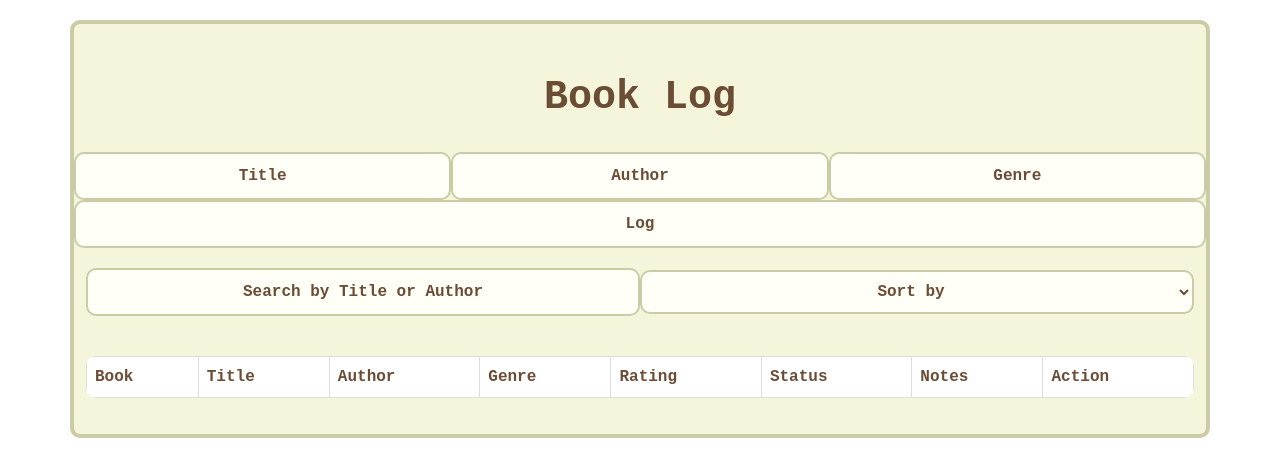
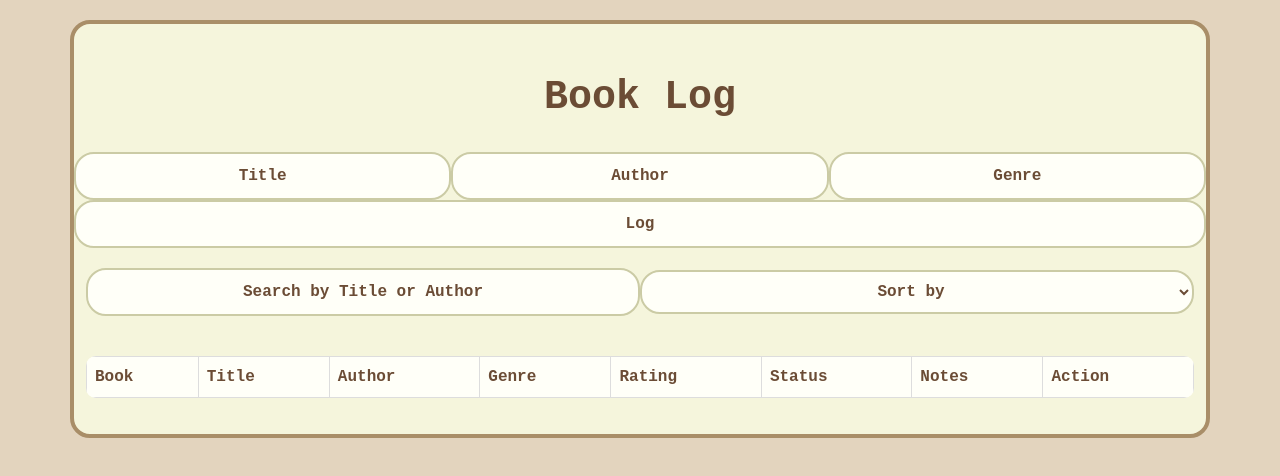
Before and after one commit to sanipervez/BookLog, a React (Vite) app in the folder Book-Movie-Log/: page / in a window 1280 px wide. Shown: the top 476 px of the page. Built offline with nearby package versions, Linux system fonts and the light colour scheme.

Commit message:
Added styling.

```diff
--- a/Book-Movie-Log/src/App.css
+++ b/Book-Movie-Log/src/App.css
@@ -1,12 +1,3 @@
-.container {
-  background-color: beige;
-  padding: 20px;
-  border-radius: 10px;
-  margin: auto; /* Centers horizontally */
-  font-family: 'Courier New', Courier, monospace;
-  border: 4px solid rgb(203, 203, 165);
-  color: #6B4C35;
-  width: 90%;
-  max-width: 800px;
-  box-sizing: border-box;
+body {
+  background-color: rgb(227, 212, 190) !important;
 }
--- a/Book-Movie-Log/src/Lists/Books.css
+++ b/Book-Movie-Log/src/Lists/Books.css
@@ -1,10 +1,10 @@
 .container {
     background-color: beige;
     padding: 20px;
-    border-radius: 10px;
+    border-radius: 20px;
     margin: 20px auto;
     font-family: 'Courier New', Courier, monospace;
-    border: 4px solid rgb(203, 203, 165);
+    border: 4px solid rgb(169, 142, 104);
     color: #6B4C35;
     overflow-x: auto;
     width: 100%;
@@ -37,7 +37,7 @@
 .select,
 .button {
     border: 2px solid rgb(203, 203, 165);
-    border-radius: 10px;
+    border-radius: 20px;
     padding: 10px;
     background-color: rgb(255, 255, 248);
     color: #6B4C35;
@@ -63,6 +63,7 @@
 .table-container {
     width: 100%;
     overflow: auto;
+    background-color: rgb(255, 255, 248) ;
 }
 
 .table {
@@ -84,14 +85,13 @@
     border: 1px solid #ddd;
     text-align: start;
     color: #6B4C35 !important;
+    background-color: rgb(255, 255, 248) !important;
+
 }
 
-.table th {
-    background-color: rgb(255, 255, 248);
-}
 
 .table tr:hover {
-    background-color: #f1f1f1;
+    background-color: rgb(255, 255, 248);
 }
 
 /*changes color of placeholder text*/
--- a/Book-Movie-Log/src/Lists/Books.jsx
+++ b/Book-Movie-Log/src/Lists/Books.jsx
@@ -43,11 +43,16 @@ function Books() {
 
 
     const deleteBook = (id) => {
-        setBooks(prevBooks => {
-            const updatedBooks = prevBooks.filter(book => book.id !== id);
-            localStorage.setItem('books', JSON.stringify(updatedBooks));
-            return updatedBooks;
-        });
+        const confirmed = confirm('Are you sure you want to delete this book?');
+
+        if (confirmed) {
+            // If the user confirms, proceed with deletion
+            setBooks(prevBooks => {
+                const updatedBooks = prevBooks.filter(book => book.id !== id);
+                localStorage.setItem('books', JSON.stringify(updatedBooks));
+                return updatedBooks;
+            });
+        }
     };
 
     const updateBook = (id, field, value) => {
@@ -79,7 +84,7 @@ function Books() {
     });
 
     return (
-        <div className='container'>
+        <div className='container' >
             <h1
                 className='title'>Book Log
             </h1>
@@ -89,7 +94,7 @@ function Books() {
                 <input className="input" type="text" placeholder="Genre" value={genre} onChange={(e) => setGenre(e.target.value)} />
                 <button className="button" onClick={addBook}>Log</button>
             </div>
-            <div className='form-group'>
+            <div className='form-group' >
                 <input className="input" type="text" placeholder="Search by Title or Author" value={searchQuery} onChange={(e) => setSearchQuery(e.target.value)} />
                 <select className="select" value={sortCriteria} onChange={(e) => setSortCriteria(e.target.value)}>
                     <option value="">Sort by</option>
@@ -100,7 +105,7 @@ function Books() {
                     <option value="status">Notes</option>
                 </select>
             </div>
-            <div className='table-container'>
+            <div className='table-container' style={{ backgroundColor: 'beige' }}>
                 <table className='table'>
                     <thead>
                         <tr>
```
